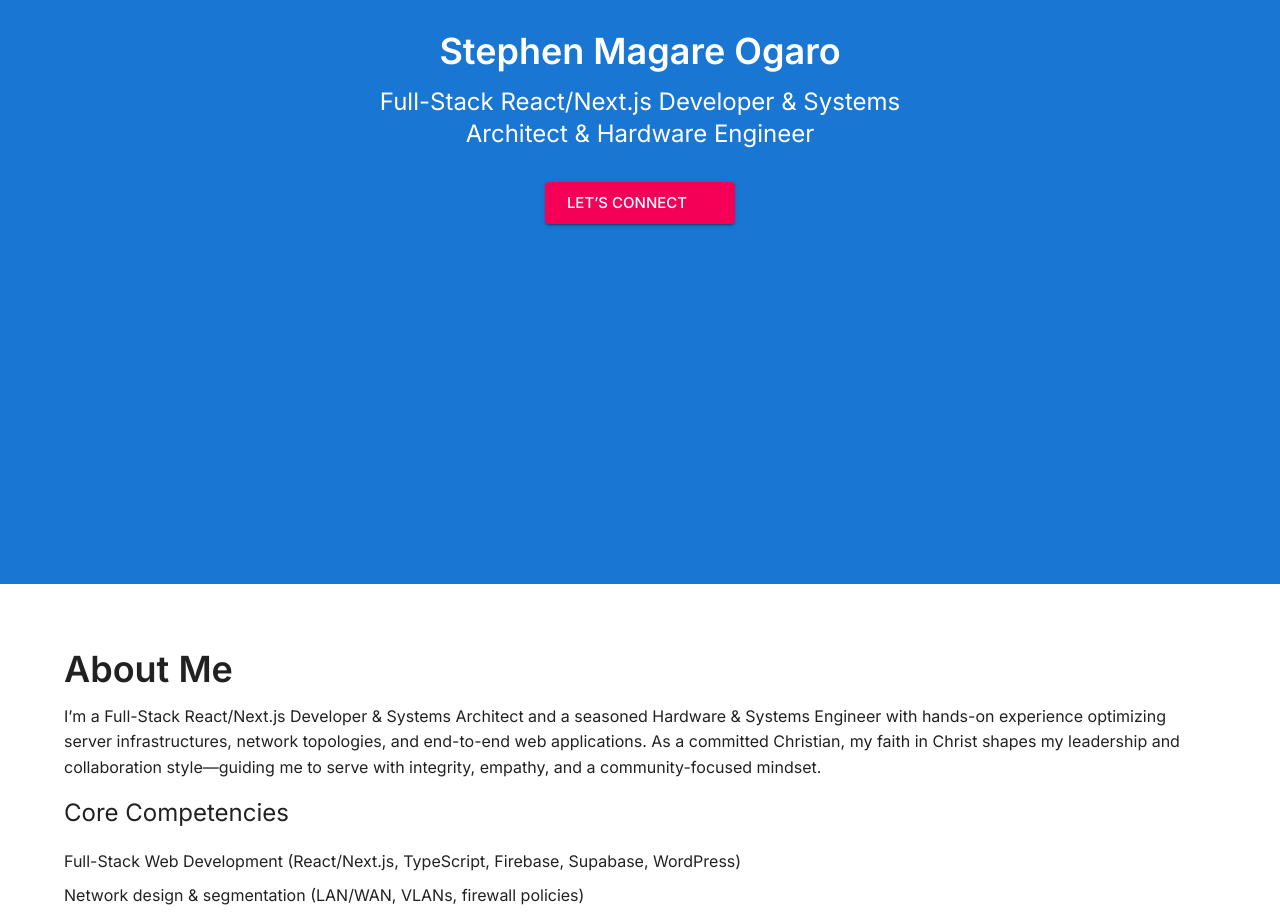
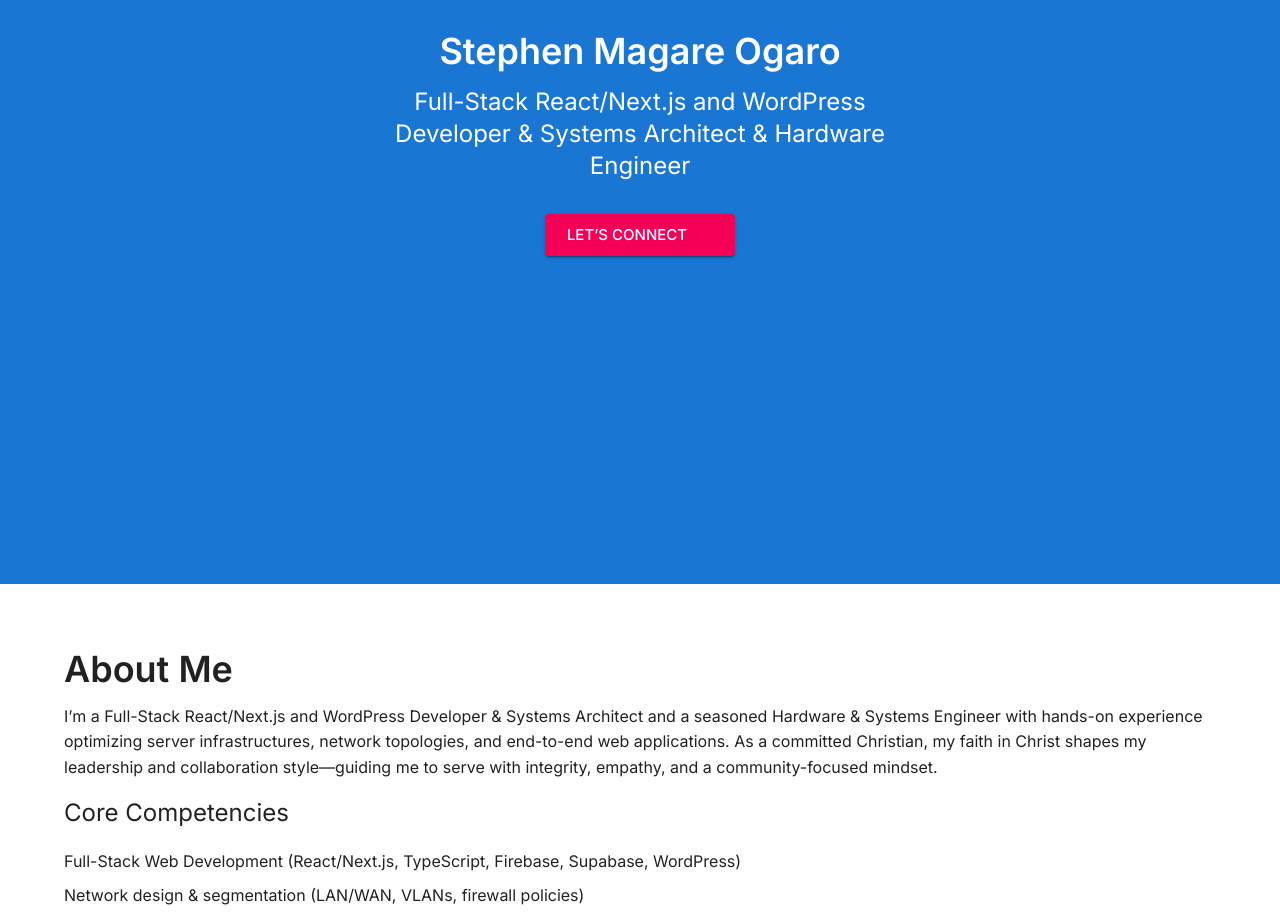
Before and after one commit to Maogast/magaredev, a Next.js app: page / in a window 1280 px wide. Shown: the part 280-1192 px from the top of the page. Built offline with nearby package versions, Linux system fonts and the light colour scheme; some icons are missing.

Commit message:
Wordpress

```diff
--- a/src/components/About.tsx
+++ b/src/components/About.tsx
@@ -15,7 +15,7 @@ export default function About() {
       </Typography>
 
       <Typography variant="body1" paragraph>
-        I’m a Full-Stack React/Next.js Developer & Systems Architect and a
+        I’m a Full-Stack React/Next.js and WordPress Developer & Systems Architect and a
         seasoned Hardware & Systems Engineer with hands-on experience
         optimizing server infrastructures, network topologies, and end-to-end
         web applications. As a committed Christian, my faith in Christ shapes
--- a/src/components/Hero.tsx
+++ b/src/components/Hero.tsx
@@ -71,7 +71,7 @@ export default function Hero() {
           Stephen Magare Ogaro
         </Typography>
         <Typography variant="h5" component="p" sx={{ mb: 4 }}>
-          Full-Stack React/Next.js Developer & Systems Architect & Hardware Engineer
+          Full-Stack React/Next.js and WordPress Developer & Systems Architect & Hardware Engineer
 
         </Typography>
 
--- a/src/components/Skills.tsx
+++ b/src/components/Skills.tsx
@@ -2,7 +2,7 @@ import React from "react";
 import { Container, Typography, Box, Paper, Chip } from "@mui/material";
 
 const categories: Record<string, string[]> = {
-  Frontend: ["React", "Next.js", "MUI", "TypeScript"],
+  Frontend: ["React", "Next.js", "WordPress", "MUI", "TypeScript"],
   Backend: ["Node.js", "Express", "GraphQL","Firebase","Supabase"],
   Tools: ["Git", "VS Code", "Vercel"]
 };
```
